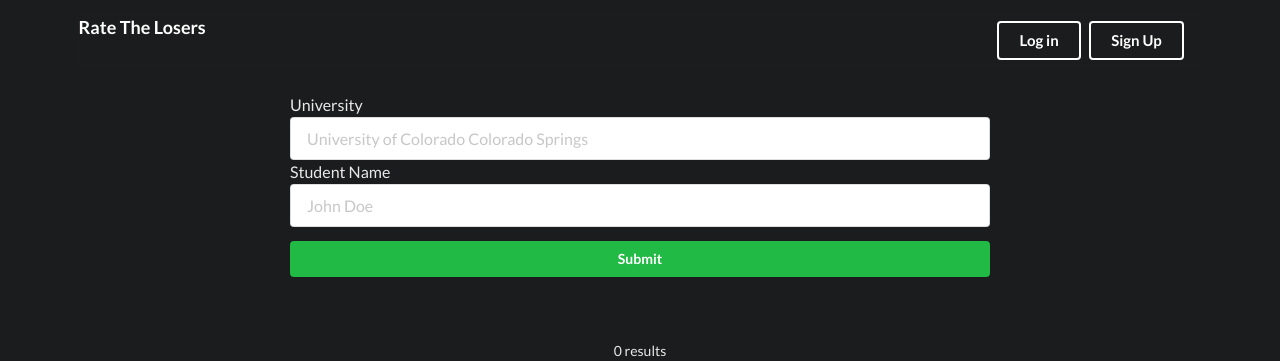
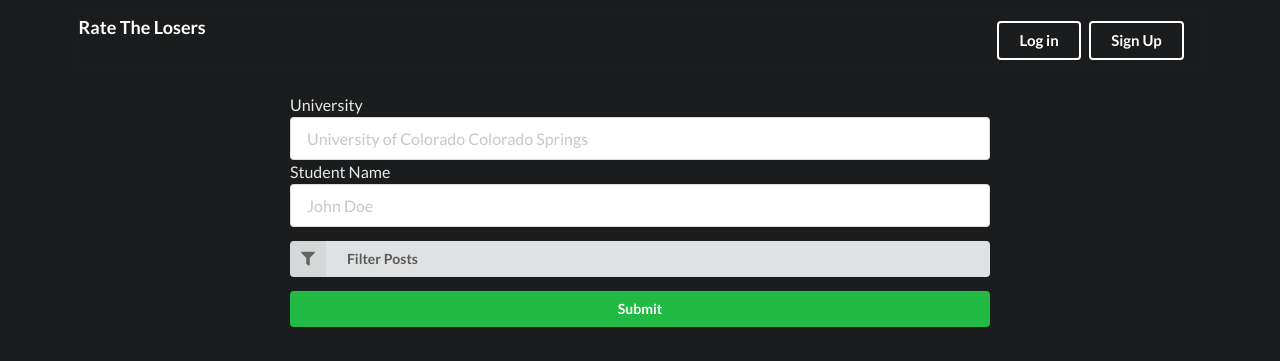
Before and after one commit to cameronwc/Database-Project, a PHP site: page /getLosers.php in a window 1280 px wide. Shown: the top 361 px of the page. Run offline with PHP 8.4, Linux system fonts and the light colour scheme; data that the repository does not hold is empty.

Commit message:
Add ability to filter losers by rating

```diff
--- a/getLosers.php
+++ b/getLosers.php
@@ -27,14 +27,61 @@ include("./partials/header.html");
             <div class="ui text container">
                 <div class="ui search">
                     <label>University</label>
-                    <input type="text" id="searchBar" name="university" placeholder="University of Colorado Colorado Springs">
+                    <input type="text" id="searchBar" name="university"
+                        placeholder="University of Colorado Colorado Springs">
                 </div>
-
                 <div class="ui search">
                     <label>Student Name</label>
                     <input type="text" id="searchBar" name="name" placeholder="John Doe">
-                    <button class="ui green button" type="submit">Submit</button>
                 </div>
+                <div class="ui labeled icon top right pointing dropdown button">
+                    <input type="hidden" name="ratingFilter">
+                    <i class="filter icon"></i>
+                    <span class="text">Filter Posts</span>
+                    <div class="menu">
+                        <div class="header">
+                            <i class="tags icon"></i>
+                            Filter by rating
+                        </div>
+                        <div class="item" data-value="1">
+                            <i class="star icon yellow"></i>
+                            <i class="star icon"></i>
+                            <i class="star icon"></i>
+                            <i class="star icon"></i>
+                            <i class="star icon"></i>
+                        </div>
+                        <div class="item" data-value="2">
+                            <i class="star icon yellow"></i>
+                            <i class="star icon yellow"></i>
+                            <i class="star icon"></i>
+                            <i class="star icon"></i>
+                            <i class="star icon"></i>
+                        </div>
+                        <div class="item" data-value="3">
+                            <i class="star icon yellow"></i>
+                            <i class="star icon yellow"></i>
+                            <i class="star icon yellow"></i>
+                            <i class="star icon"></i>
+                            <i class="star icon"></i>
+                        </div>
+                        <div class="item" data-value="4">
+                            <i class="star icon yellow"></i>
+                            <i class="star icon yellow"></i>
+                            <i class="star icon yellow"></i>
+                            <i class="star icon yellow"></i>
+                            <i class="star icon"></i>
+                        </div>
+                        <div class="item" data-value="5">
+                            <i class="star icon yellow"></i>
+                            <i class="star icon yellow"></i>
+                            <i class="star icon yellow"></i>
+                            <i class="star icon yellow"></i>
+                            <i class="star icon yellow"></i>
+                        </div>
+                        <div class="divider"></div>
+                    </div>
+                </div>
+                <button class="ui green button" type="submit">Submit</button>
             </div>
         </form>
 
@@ -48,7 +95,6 @@ include("./partials/header.html");
                     </tr>
                 </thead>
                 <tbody>
-
                     <?php
                     // Form database query
                     $name = $conn->real_escape_string($_POST['name']);
@@ -57,7 +103,13 @@ include("./partials/header.html");
                     } else {
                         $university = $conn->real_escape_string($_POST['university']);
                     }
-                    $sql = "SELECT * FROM loser WHERE (fName LIKE '%$name%' OR lName LIKE '%$name%') AND university LIKE '%$university%'";
+
+                    if (isset($_POST['ratingFilter']) && !empty($_POST['ratingFilter'])) {
+                        $filter = $conn->real_escape_string($_POST['ratingFilter']);
+                        $sql = "SELECT * FROM loser WHERE (fName LIKE '%$name%' OR lName LIKE '%$name%') AND university LIKE '%$university%' AND rating LIKE %$ratingFilter%";
+                    } else {
+                        $sql = "SELECT * FROM loser WHERE (fName LIKE '%$name%' OR lName LIKE '%$name%') AND university LIKE '%$university%'";
+                    }
 
                     $res = $conn->query($sql);
 
@@ -81,4 +133,8 @@ include("./partials/header.html");
             </table>
         </div>
     </div>
+
+    <script>
+    $('.ui.dropdown').dropdown('get value');
+    </script>
     <?php include("./partials/footer.html"); ?>
```
